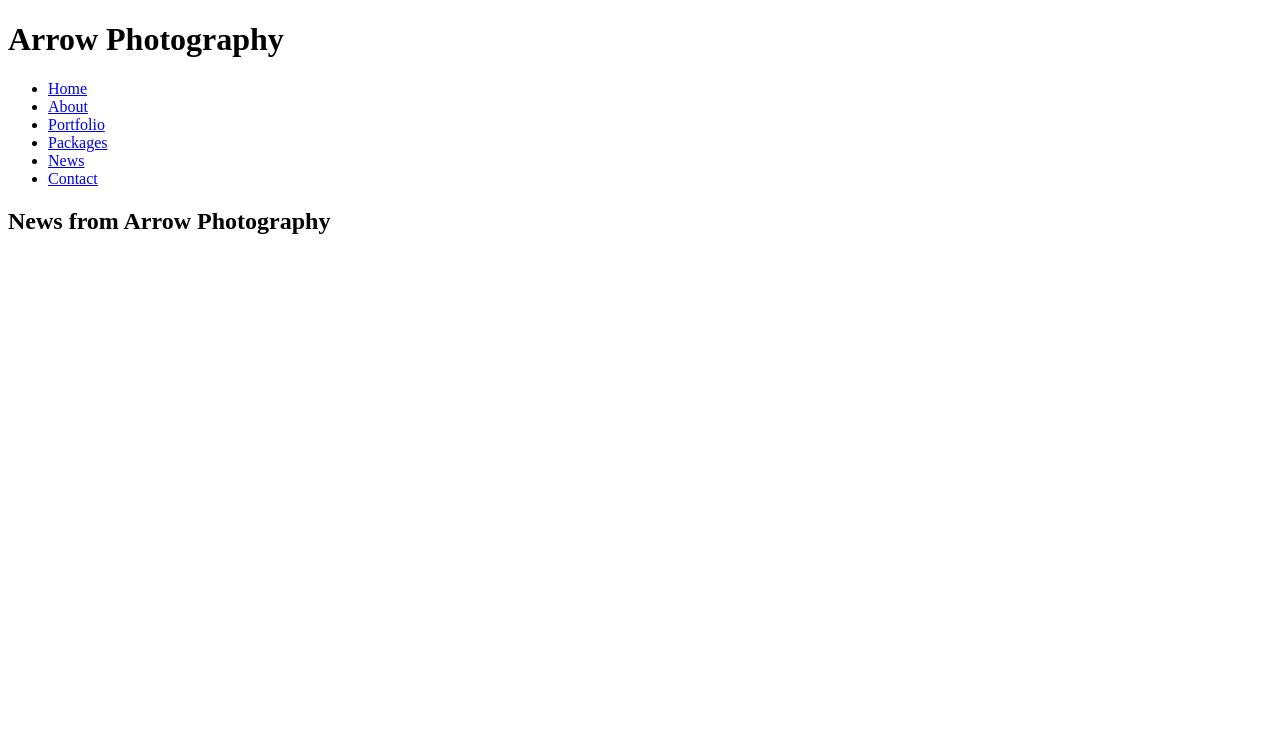
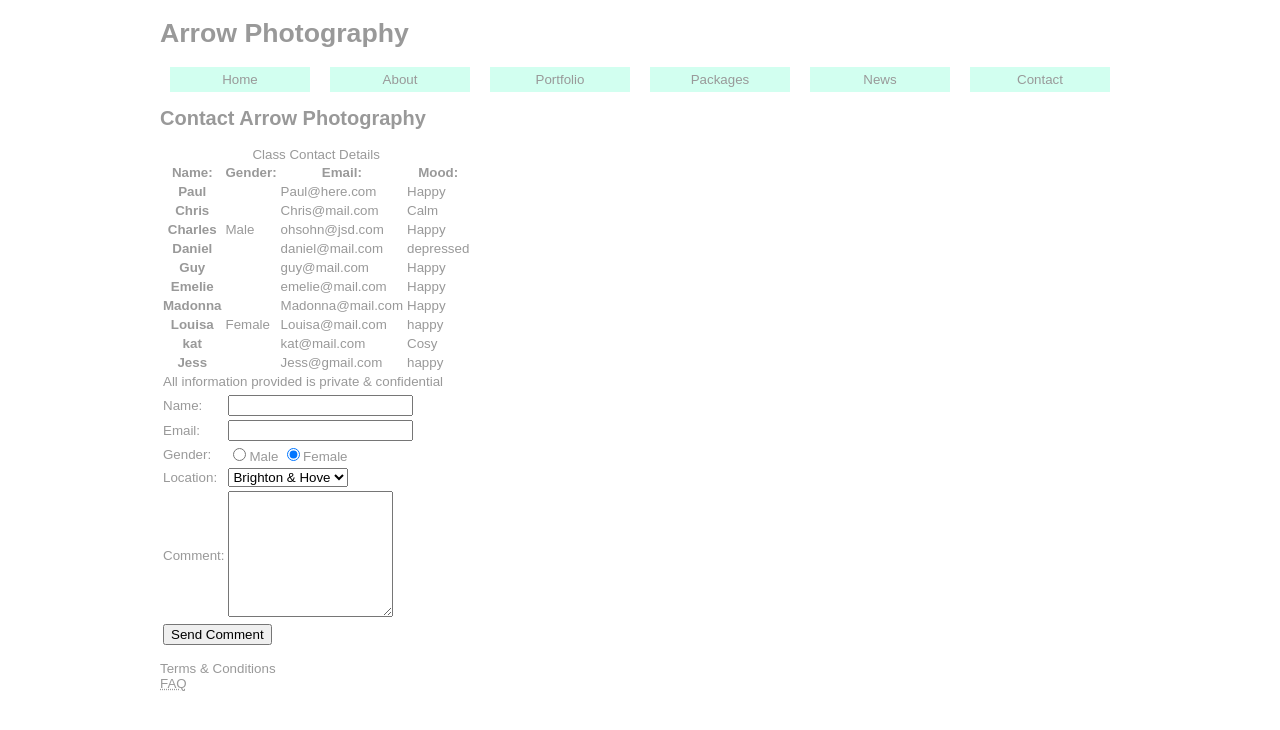
Before and after one commit to jessnygren/ClassSite, a plain HTML site: page contact.html in a window 1280 px wide. Drawn offline with Linux system fonts and the light colour scheme.

Commit message:
Div & html5 section framework

```diff
--- a/assets/css/styles.css
+++ b/assets/css/styles.css
@@ -0,0 +1,69 @@
+/**
+  * Reset or normalize used to standardize browser display
+  **/
+
+
+/* Redefine existing HTML styles */
+body {
+    font-family: sans-serif;
+    font-size: smaller;
+    color: #999999;
+    width: 960px;
+    margin-left:auto;
+    margin-right:auto;
+}
+div img {
+    width: 100% ;
+}
+
+a{
+    color: #999999;
+    text-decoration: none;
+}
+a:link{
+
+}
+a:visited{
+
+}
+a:active{
+
+}
+a:hover{
+    color: #FF0000;
+}
+header ul{
+    list-style:none;
+    padding-left: 0;
+    padding-right: 0;
+    height: 24px;
+}
+header li {
+    width:140px;
+    float: left;
+    text-align: center;
+    margin-right: 10px;
+    margin-left: 10px;
+}
+header a {
+    background: #d2fff0;
+    display: block;
+    padding-top: 5px;
+    padding-bottom:5px;
+}
+header a:hover{
+    background-color: #3a9897;
+}
+footer ul {
+    list-style:none;
+    padding-left: 0;
+    padding-right: 0;
+
+}
+/*Class based display */
+
+
+/* ID based styles */
+
+
+/* Style changes for larger displays or devices */
--- a/contact.html
+++ b/contact.html
@@ -2,12 +2,12 @@
 <html>
 <head>
     <meta charset="UTF-8"/>
-    <title>Arrow photography</title>
+    <title>Contact Arrow photography</title>
+    <link href="assets/css/styles.css" rel="stylesheet" media="all" />
 </head>
 <body>
     <header>
-    <h1>Arrow Photography</h1>
-
+        <h1><span>Arrow Photography</span></h1>
     <nav>
         <ul class="nav">
             <li><a href="Index.html">Home</a></li>
@@ -18,11 +18,116 @@
             <li><a href="contact.html">Contact</a></li>
          </ul></nav>
         </header>
+<footer>
+    <h2>Contact Arrow Photography</h2>
+    <table>
+        <caption>Class Contact Details</caption>
+    <thead>
+        <tr>
+            <th scope="col">Name:</th>
+            <th scope="col">Gender:</th>
+            <th scope="col">Email:</th>
+            <th scope="col">Mood:</th>
+        </tr>
+    </thead>
 
-<footer>
-<h2>News from Arrow Photography</h2>
+    <tfoot>
+        <tr>
+            <td colspan="4">All information provided is private &amp; confidential</td>
+        </tr>
+    </tfoot>
+    <tbody>
+         <tr>
+            <th scope="row">Paul</th>
+            <td rowspan="5">Male</td>
+            <td>Paul@here.com</td>
+            <td>Happy</td>
+        </tr>
+        <tr>
+            <th scope="row">Chris</th>
+            <td>Chris@mail.com</td>
+            <td>Calm</td>
+        </tr>
+        <tr>
+            <th scope="row">Charles</th>
+            <td>ohsohn@jsd.com</td>
+            <td>Happy</td>
+        </tr>
+        <tr>
+            <th scope="row">Daniel</th>
+                    <td>daniel@mail.com</td>
+                    <td>depressed</td>
+        </tr>
+        <tr>
+            <th scope="row">Guy</th>
+                <td>guy@mail.com</td>
+                <td>Happy</td>
+        </tr>
+        <tr>
+                <th scope="row">Emelie</th>
+                <td rowspan="5">Female</td>
+                <td>emelie@mail.com</td>
+                <td>Happy</td>
+        </tr>
+        <tr>
+                <th scope="row">Madonna</th>
+                <td>Madonna@mail.com</td>
+                <td>Happy</td>
+        </tr>
+        <tr>
+                <th scope="row">Louisa</th>
+                <td>Louisa@mail.com</td>
+                <td>happy</td>
+        </tr>
+        <tr>
+                <th scope="row">kat</th>
+                <td>kat@mail.com</td>
+                <td>Cosy</td>
+        </tr>
+        <tr>
+            <th scope="row">Jess</th>
+            <td>Jess@gmail.com</td>
+            <td>happy</td>
+        </tr>
+    </tbody>
+
+</table>
 
 
+        <form method="post" action="http://webdesignstudents.co.uk/students/response.php">
+            <table>
+        <tr><td><label for="contactname">Name:</label></td> <td><input type="text" name="contactname" id="contactname" required/></td></tr>
+        <tr><td><label for="contactemail">Email:</label></td> <td><input type="email" name="contactemail" id="contactemail" required/></td></tr>
+        <tr><td>Gender:</td>
+            <td><label><input type="radio" name="gender" value="male"/>Male</label>
+             <label><input type="radio" name="gender" value="female" checked/>Female
+        </label></td>
+        </tr>
+        <tr>
+            <td><label for="location">Location: </label></td>
+           <td>
+               <select name="location" id="location">
+                <option value="Brighton">Brighton & Hove</option>
+                <option value="Worthing">Worthing</option>
+                <option value="Eastbourne">Eastbourne</option>
+            </select>
+           </td>
+        </tr>
+        <tr><td><label for="comment">Comment:</label></td>
+           <td><textarea name="comment" id="comment" cols="18" rows="8" required></textarea></td>
+        </tr>
+        <tr>
+            <!-- <td>&nbsp;</td> -->
+            <td colspan="2"><input type="submit" name="submit" value="Send Comment"/></td>
+        </tr>
+
+    </table>
+    </form>
+
+    <ul class="nav">
+        <li><a href="general/terms.html">Terms &amp; Conditions</a></li>
+        <li><a href="general/faq.html"><abbr title="Frequently Asked Questions">FAQ</abbr></a></li>
+    </ul>
 </footer>
 </body>
 </html>
```
Also changed, not shown: Index.html (+3 -2 lines), about.html (+1 -0 lines), news.html (+1 -0 lines), packages/index.html (+10 -12 lines), portfolio/index.html (+1 -0 lines). Lines whose indentation alone changed are shown as unchanged.
